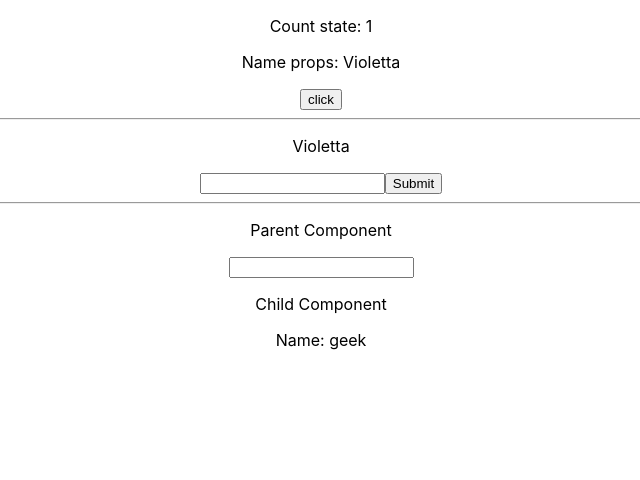
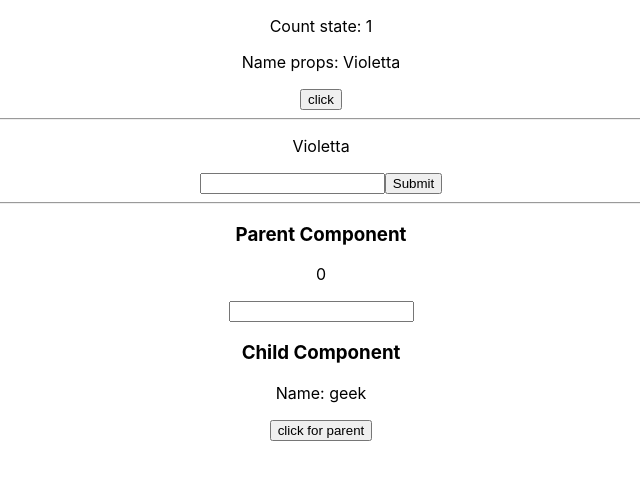
Before and after one commit to ViolettaFilimonova/ReactGB, a React (Create React App) app: page / in a window 1280 px wide. Shown: the top 480 px of the page, without its empty margins (319-959 px from the left). Built offline with nearby package versions, Linux system fonts and the light colour scheme; the HTML template or start-up script is replaced by a standard one.

Commit message:
change state parent-component(=== vue emmit)

```diff
--- a/src/App.jsx
+++ b/src/App.jsx
@@ -8,6 +8,7 @@ import {useState} from "react";
 
 function App() {
     const [name, setName] = useState('geek')
+    const [count, setCount] = useState(0)
     const handleChangeName = (ev) => {
       setName(ev.target.value)
     }
@@ -16,10 +17,11 @@ function App() {
         <Count name={'Violetta'}/>
         <ClassForm/>
         <hr/>
-        <p>Parent Component</p>
+        <h3>Parent Component</h3>
+        <p>{count}</p>
         <input type="text" onChange={handleChangeName}/>
-        <p>Child Component</p>
-        <ChildComponent name={name}/>
+        <h3>Child Component</h3>
+        <ChildComponent handleChangeCount={setCount} name={name}/>
     </div>
   );
 }
--- a/src/components/ChildComponent.jsx
+++ b/src/components/ChildComponent.jsx
@@ -1,5 +1,9 @@
-export const ChildComponent = ({name}) => {
+export const ChildComponent = ({name, handleChangeCount}) => {
+  const handleClick = () => {
+    handleChangeCount(prevCount => prevCount + 1)
+  }
   return <>
     <p>Name: {name}</p>
+    <button onClick={handleClick} type="button">click for parent</button>
   </>
 }
```
